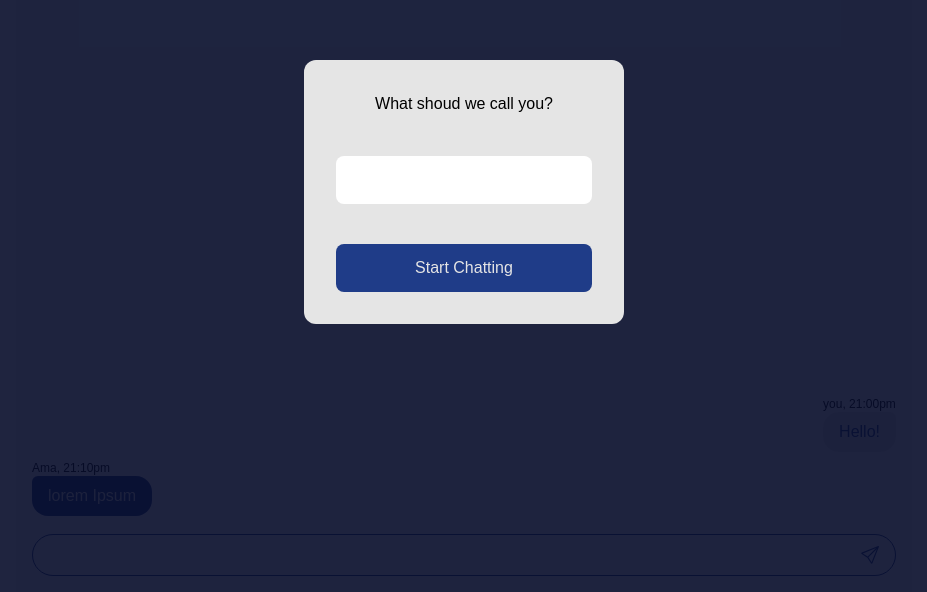
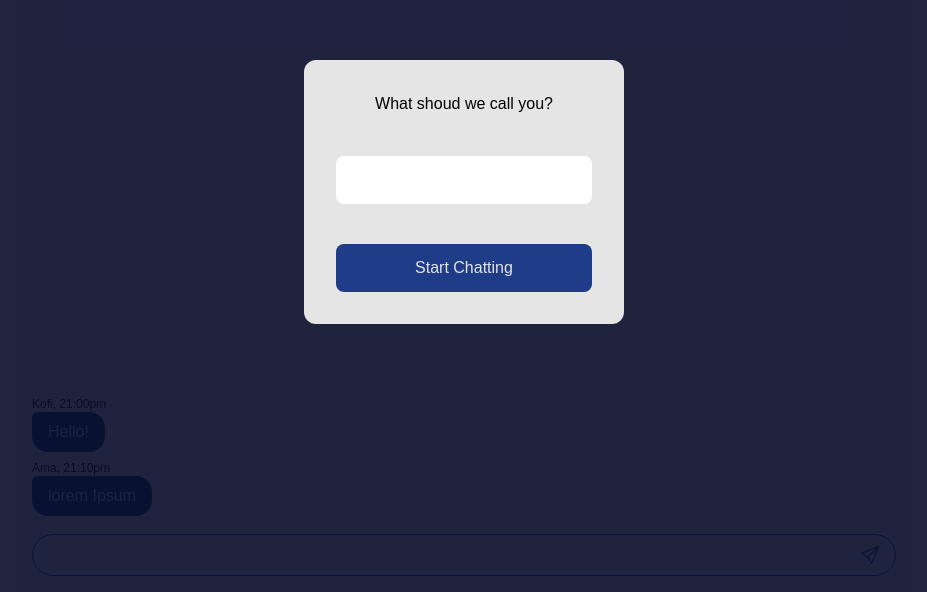
Before and after one commit to Sami-Rocks/local-chat, a React (Create React App) app: page / in a window 1280 px wide. Shown: the part 208-800 px from the top of the page, without its empty margins (176-1103 px from the left). Built offline with nearby package versions, Linux system fonts and the light colour scheme.

Commit message:
updated text message bubble -- removed type prop

```diff
--- a/src/App.jsx
+++ b/src/App.jsx
@@ -23,11 +23,9 @@ function App() {
   const [ modal, toggleModal ] = useState(false)
 
   useEffect(()=>{
-
     if(!getUser()){
       toggleModal(true)
     }
-    console.log(getUser())
   },[])
 
   const sendMessage = (e) => {
@@ -40,6 +38,7 @@ function App() {
 
     temp_messages.push(new_message)
     setMessages(temp_messages)
+    setInputValue('')
   }
 
   return (
@@ -50,9 +49,9 @@ function App() {
 
         <div className="flex flex-col justify-end z-1 h-full pb-14" >
           {
-            messages.map(data => (
+            messages.map((data,index) => (
               <TextBubble
-                key={data.time}
+                key={data.time+index }
                 type={data.type}
                 message={data.message}
                 user={data.user}
--- a/src/components/TextBubble/index.jsx
+++ b/src/components/TextBubble/index.jsx
@@ -1,11 +1,13 @@
-const TextBubble = ({ type, message, user, time }) => (
-    <div className={` my-1 ${type === 'sender' ? 'self-end' :'' }`} >
+import { getUser } from "../../utils/utilities"
+
+const TextBubble = ({ message, user, time }) => (
+    <div className={` my-1 ${user === getUser() ? 'self-end' :'' }`} >
         {
-            type === 'reciever'? <p className="text-xs" >{user +', '+ time}</p> : <p className="text-xs" >{'you, '+ time}</p>
+           user !== getUser() ? <p className="text-xs" >{user +', '+ time}</p> : <p className="text-xs" >{'you, '+ time}</p>
         }
         <div className={`
             max-w-lg w-fit py-2 px-4 rounded-2xl
-            ${type === 'sender' ? 'rounded-tr-md bg-white text-primary' : 'rounded-tl-md bg-primary text-white'}
+            ${user ===  getUser() ? 'rounded-tr-md bg-white text-primary' : 'rounded-tl-md bg-primary text-white'}
         `}>
           {message}
         </div>
```
